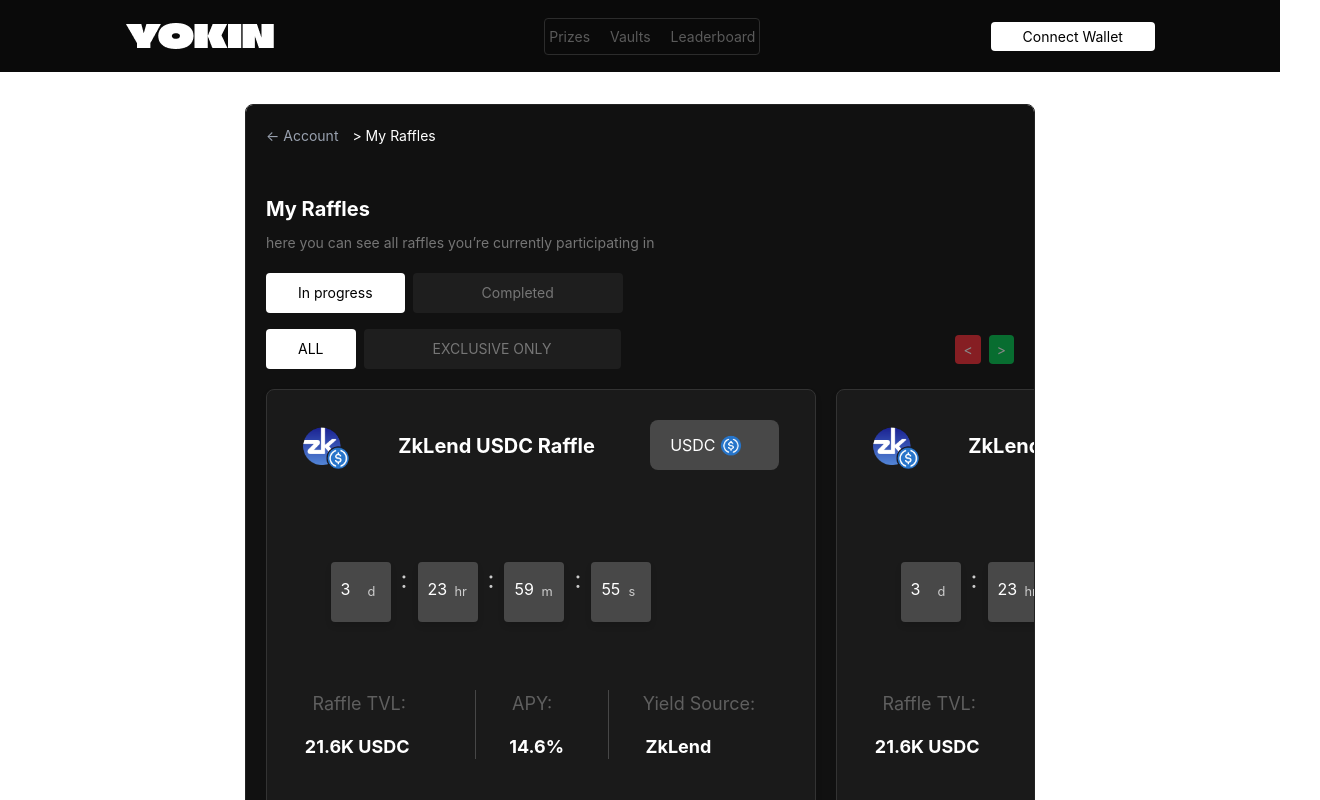
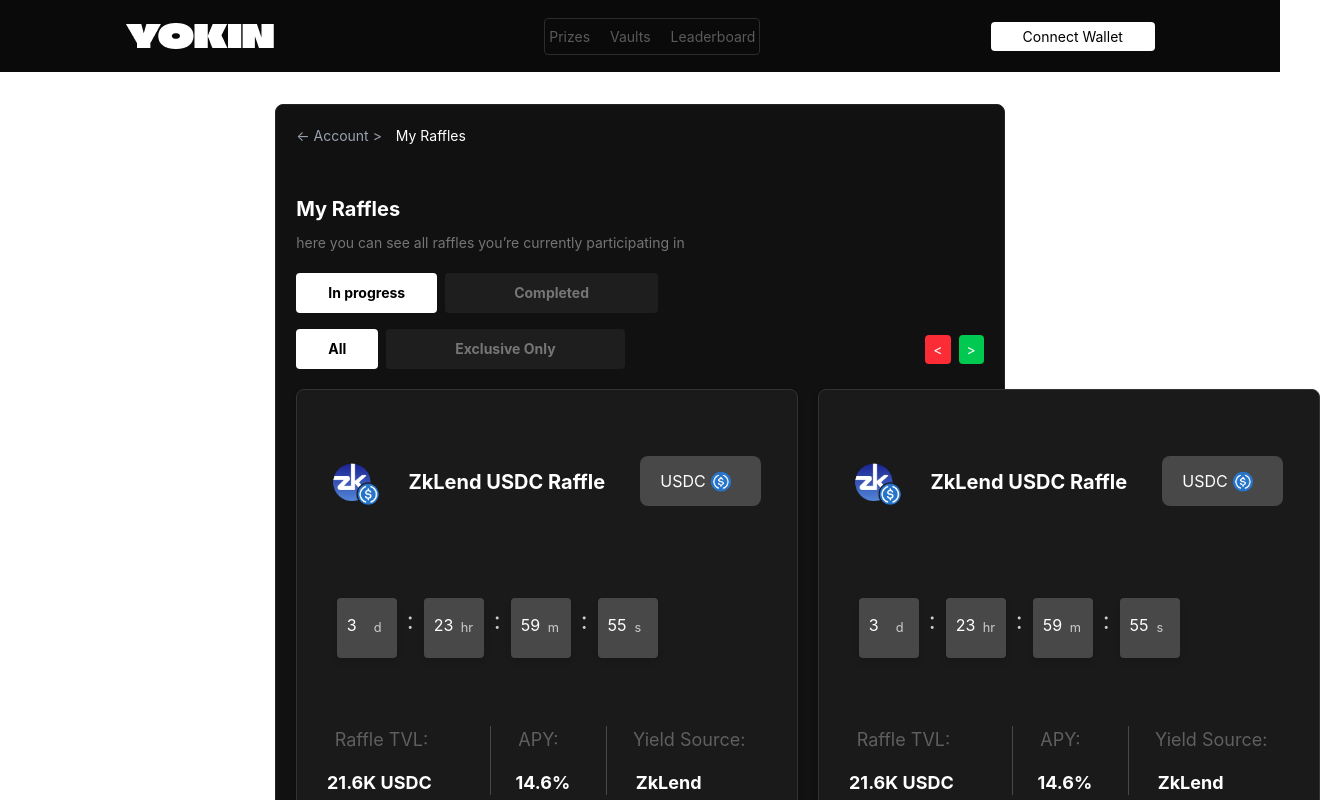
Before and after one commit to xknbot/yokin, a Next.js app: page /rafflesTest in a window 1280 px wide. Shown: the top 800 px of the page, 1320 px wide, since content can reach past the window. Built offline with nearby package versions, Linux system fonts and the light colour scheme; a web font is replaced by a local one.

Commit message:
update ui MyRaffle modal 60%

```diff
--- a/src/app/deposit/(modal)/raffle/page.tsx
+++ b/src/app/deposit/(modal)/raffle/page.tsx
@@ -73,11 +73,11 @@
   const visibleRaffles = filteredRaffles.slice(startIndex, startIndex + cardsPerPage);
 
   return (
-    <div className="mx-auto w-[790px] h-[755px] p-5 text-white font-sans bg-[#111] rounded-lg border border-[#222] overflow-y-auto">
+    <div className="mx-auto w-[60%] h-auto p-5 text-white font-sans bg-[#111] rounded-lg border border-[#222]">
       {/* Breadcrumb Navigation */}
       <div className="text-[14px] text-gray-400 mb-2">
         <span className="cursor-pointer hover:underline"> &larr; Account</span>{' '}
-        <span className="text-white ml-[10px]"> &gt; My Raffles</span>
+        &gt; <span className="text-white ml-[10px]"> My Raffles</span>
       </div>
 
       {/* Tiêu đề và mô tả */}
@@ -88,7 +88,7 @@
 
       {/* Tabs: In progress và Completed */}
       <div className="flex justify-between mb-4 text-[14px]">
-        <div className="flex gap-2">
+        <div className="flex gap-2 font-bold">
             <Button
               label="In progress"
               variant={activeTab === 'inProgress' ? 'primary' : 'fourth'}
@@ -116,15 +116,15 @@
 
       {/* Bộ lọc: ALL và EXCLUSIVE ONLY */}
       <div className="flex justify-between mb-5 text-[14px] items-center">
-        <div className="flex gap-2 ">
+        <div className="flex gap-2 font-bold">
             <Button
-              label="ALL"
+              label="All"
               variant={filter === 'all' ? 'primary' : 'fourth'}
               onClick={() => handleFilterChange('all')}
               className="px-4 py-2 text-sm"
             />
             <Button
-              label="EXCLUSIVE ONLY"
+              label="Exclusive Only"
               variant={filter === 'exclusive' ? 'primary' : 'fourth'}
               onClick={() => handleFilterChange('exclusive')}
               className="px-4 py-2 text-sm"
@@ -135,7 +135,7 @@
             <button
               onClick={handlePrevious}
               disabled={currentIndex === 0}
-              className={`px-2 py-1 rounded bg-red-500 ${currentIndex === 0 ? 'opacity-50 cursor-not-allowed' : 'hover:bg-gray-700'}`}
+              className={`px-2 py-1 rounded bg-red-500 ${currentIndex === 0 ? '' : 'hover:bg-gray-700'}`}
                   >
                       &lt;
             </button>
@@ -143,7 +143,7 @@
             <button
               onClick={handleNext}
               disabled={currentIndex === totalPages - 1 || totalPages === 0}
-              className={`px-2 py-1 rounded bg-green-500 ${currentIndex === totalPages - 1 || totalPages === 0 ? 'opacity-50 cursor-not-allowed' : 'hover:bg-gray-700'}`}
+              className={`px-2 py-1 rounded bg-green-500 ${currentIndex === totalPages - 1 || totalPages === 0 ? '' : 'hover:bg-gray-700'}`}
                   >
                       &gt;
             </button>
@@ -151,12 +151,12 @@
       </div>
 
       {/* Danh sách Raffle Cards */}
-        <div className="relative flex items-center gap-2">
+        <div className="flex items-center justify-between">
 
             {/* Danh sách các thẻ raffle */}
             <div className="flex gap-5">
             {visibleRaffles.map((raffle, index) => (
-                <div key={index} className="w-fit relative">
+                <div key={index} className="w-full relative">
                 <RaffleCard
                         title={raffle.title}
                         tvl={raffle.tvl}
@@ -165,8 +165,8 @@
                         endTime={raffle.endTime}
                         minimumDeposit={raffle.minimumDeposit}
                         buttonText={{ openParticipation: 'Open Participation' }}
-                        buttonLabel={`Deposited Amount: ${raffle.depositedAmount} USDC`}
-                        className="w-full"
+                        buttonLabel={`Deposited Amount: ${raffle.depositedAmount}`}
+                        className="w-[502px] p-9"
                 />
                 </div>
             ))}
--- a/src/components/layout/Card.tsx
+++ b/src/components/layout/Card.tsx
@@ -9,6 +9,8 @@
 
 // Định nghĩa interface cho props
 interface CardProps {
+  size?: 'small' | 'medium' | 'large';
+  width?: string;
   title?: string;
   tvl: string;
   apy: string;
@@ -25,6 +27,7 @@
 }
 
 const RaffleCard: React.FC<CardProps> = ({
+
   title = 'Zklend USDC Raffle',
   tvl,
   apy,
@@ -37,7 +40,6 @@
   className, // Nhận className từ Prizes
   buttonLabel = 'Participate',
 }) => {
-  const validEndTime = endTime ? new Date(endTime) : new Date(Date.now() + 24 * 60 * 60 * 1000); // Mặc định là 1 ngày từ bây giờ nếu không có endTime
   return (
     <div className={`${styles.card} ${className || ''}`}>
       {/* Header của card */}
@@ -57,8 +59,10 @@
           <Image src="/usdc-logo.png" width={30} height={30} alt="USDC Logo" className={styles.usdcLogo} />
         </div>
       </div>
+
       {/* Thêm Countdown với endTime riêng cho mỗi card */}
       <Countdown endTime={endTime} />
+
       {/* Các chỉ số - hiển thị linh hoạt */}
       <div className={styles.stats}>
         {tvl && <p>Raffle TVL:</p>}
@@ -69,12 +73,10 @@
         {yieldSource && <p>{yieldSource}</p>}
       </div>
 
-
       <div className={styles.cardInfo}>
         <h2>{buttonText.openParticipation}</h2>
         <h2>Minimum {minimumDeposit}</h2>
       </div>
-
 
       <Button
         label={buttonLabel}
--- /dev/null
+++ b/src/components/layout/CardBase.tsx
@@ -0,0 +1,30 @@
+import React from 'react';
+
+// Định nghĩa interface cho các props của Card
+interface CardBaseProps {
+  width: string;
+  height: string;
+    bgColor: string;
+    children: React.ReactNode;
+}
+
+// Functional component Card
+const CardBase: React.FC<CardBaseProps> = ({ width, height, bgColor, children }) => {
+  // Định nghĩa styles dựa trên props
+  const cardStyle: React.CSSProperties = {
+    width: width,
+    height: height,
+    backgroundColor: bgColor,
+    borderRadius: '8px', // Bo góc để card trông mềm mại hơn
+    boxShadow: '0 4px 8px rgba(0, 0, 0, 0.1)', // Thêm bóng để tạo chiều sâu
+    padding: '16px',
+  };
+
+  return (
+    <div style={cardStyle}>
+        {children}
+    </div>
+  );
+};
+
+export default CardBase;
--- a/src/styles/Card.module.css
+++ b/src/styles/Card.module.css
@@ -13,15 +13,12 @@
   background-color: #1a1a1a; /* Nền đen */
   border: 1px solid #333;
   border-radius: 8px;
-  padding: 0px 36px;
-  width: 550px; /* Điều chỉnh theo thiết kế của bạn */
-  height: 609px;
+  padding: 36px 36px;
   color: #fff; /* Chữ trắng */
-  box-shadow: 0 4px 6px rgba(0, 0, 0, 0.1);
-  margin-bottom: 96px;
   box-shadow: 0 4px 6px rgba(0, 0, 0, 0.1);
   transition: opacity 0.3s ease;
   text-align: center;
+
 
 }
 
--- a/src/styles/Countdown.module.css
+++ b/src/styles/Countdown.module.css
@@ -56,4 +56,6 @@
 .colon {
   color: #ccc;
   font-size: 1.5rem;
+  position: relative;
+  top: 5px;
 }
```
